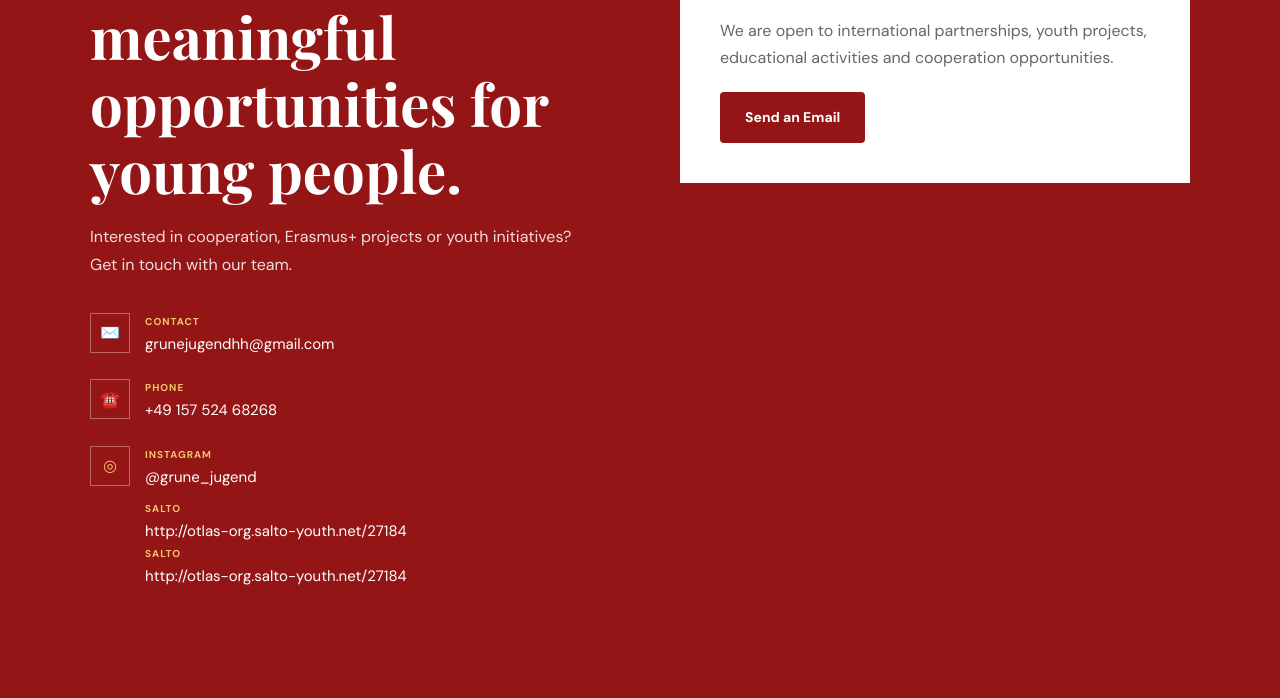
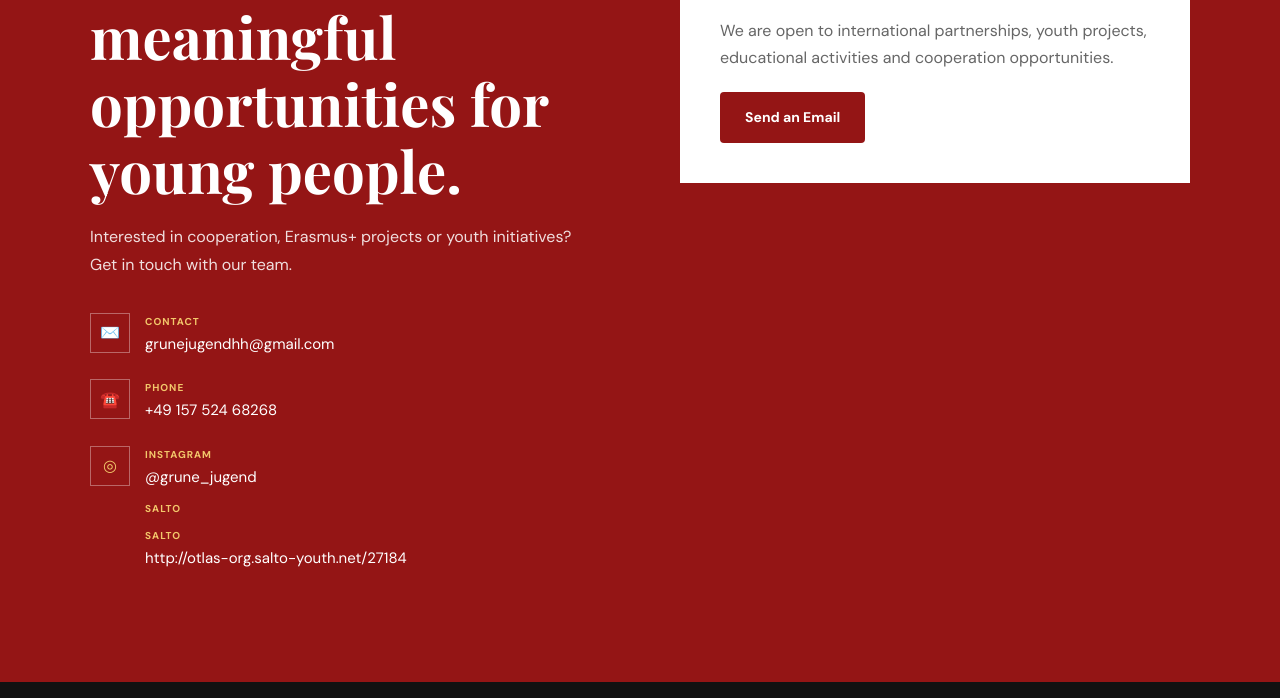
Before and after one commit to begumttascii-stack/kreativer, a plain HTML site: page index.html in a window 1280 px wide. Shown: the part 4458-5156 px from the top of the page. Drawn offline with nearby package versions, Linux system fonts and the light colour scheme.

```diff
--- a/index.html
+++ b/index.html
@@ -2114,18 +2114,10 @@
 
                                     </small>
 
-                                    <a
-                                        href="http://otlas-org.salto-youth.net/27184"
-                                        target="_blank"
-                                        rel="noopener noreferrer">
-
-                                        http://otlas-org.salto-youth.net/27184
-
-                                    </a>
-
                                     <small
                                         data-en="Salto"
-                                        data-tr="Salto">
+                                        data-tr="Salto"
+                                        style="margin-top: 10px;">
 
                                         Salto
 
```
